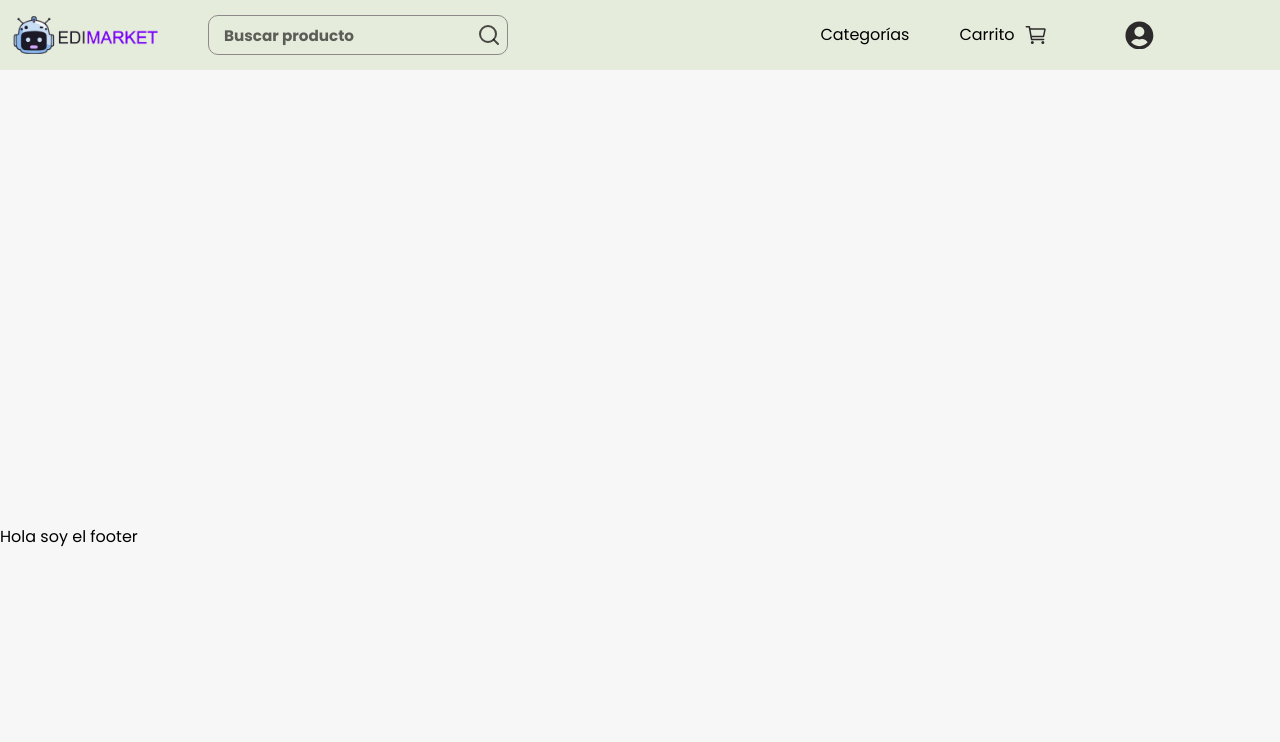
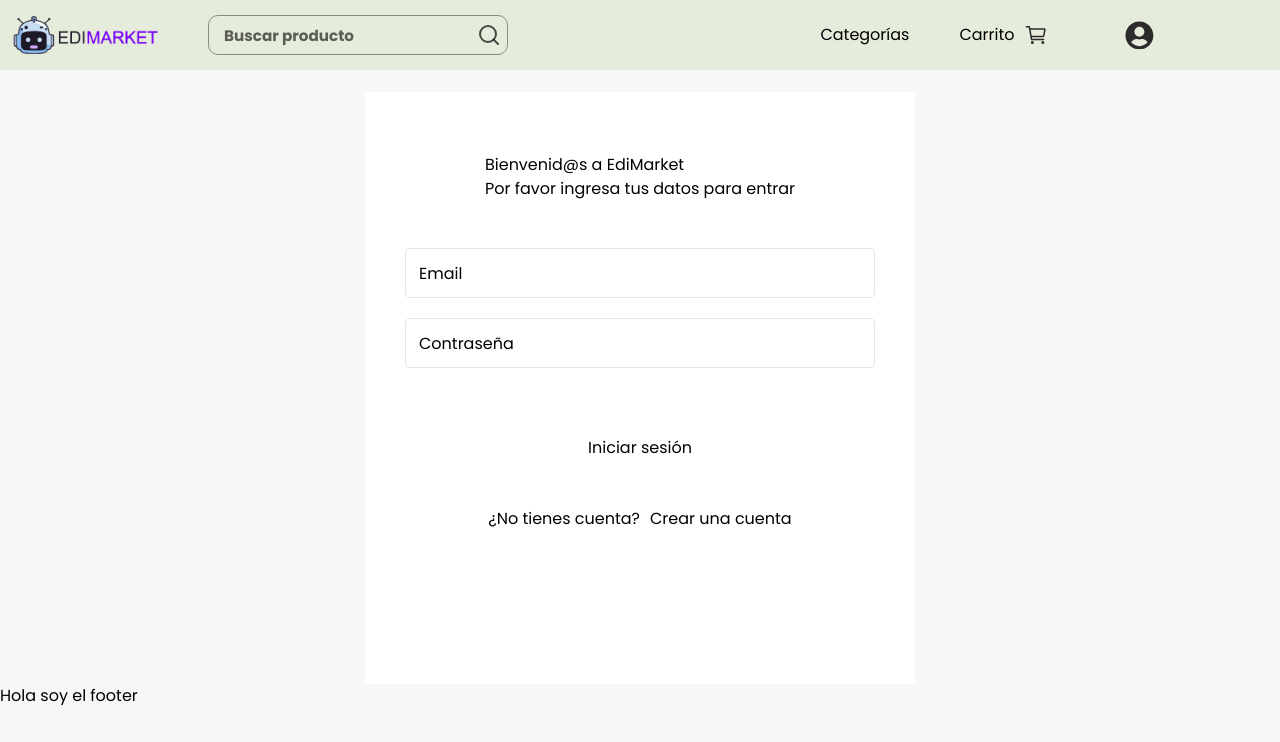
Before and after one commit to SebastianHernandez0/edimarket-2, a React (Vite) app in the folder Frontend/: page /sing-in in a window 1280 px wide. Shown: the top 742 px of the page. Built offline with nearby package versions, Linux system fonts and the light colour scheme.

Commit message:
Reutilizando código para vista iniciar sesión

```diff
--- a/Frontend/src/components/navbar/Navbar.jsx
+++ b/Frontend/src/components/navbar/Navbar.jsx
@@ -119,7 +119,7 @@ export function Navbar() {
           <div className="navbar__user__menu__container ">
             <Perfil>
               <div className="navbar__user__menu bg-gray-50 shadow-md">
-                <NavLink className="navbar__user__menu__link">
+                <NavLink to="/sing-in" className="navbar__user__menu__link">
                   Iniciar sesión
                 </NavLink>
                 <NavLink to="/sing-up" className="navbar__user__menu__link">
--- a/Frontend/src/pages/singIn/SingIn.jsx
+++ b/Frontend/src/pages/singIn/SingIn.jsx
@@ -1,9 +1,43 @@
 import "./singIn.css";
+import { NavLink } from "react-router-dom";
+import { PerfilBtn } from "../../components/perfilBtn/PerfilBtn";
 
 export function SingIn() {
   return (
     <section className="login__container">
-      <h1 className="login__title">Hola soy el login</h1>
+      <div className="login__form__container">
+        <form className="login__form">
+          <div className="login__form__title__container">
+            <h1 className="login__form__title text-center text-2xl font-medium">
+              Bienvenid@s a EdiMarket
+            </h1>
+            <p className="login__form__paragraph text-center text-sm my-2">
+              Por favor ingresa tus datos para entrar
+            </p>
+          </div>
+          <div className="login__form__input__container">
+            <div className="login__input__container">
+              <input className="login__form__input" type="text" required />
+              <p className="login__form__input__paragraph text-sm">Email</p>
+            </div>
+            <div className="login__input__container">
+              <input className="login__form__input" type="password" required />
+              <p className="login__form__input__paragraph text-sm">
+                Contraseña
+              </p>
+            </div>
+          </div>
+          <PerfilBtn className="login__form__btn bg-teal-300 w-6/12 h-11 rounded-3xl font-semibold text-center">
+            Iniciar sesión
+          </PerfilBtn>
+          <div className="login__form__singin">
+            <p className="login__form__paragraph text-sm">¿No tienes cuenta?</p>
+            <NavLink to="/sing-up" className="login__form__link text-sm text-teal-500 font-bold">
+              Crear una cuenta
+            </NavLink>
+          </div>
+        </form>
+      </div>
     </section>
   );
 }
--- a/Frontend/src/pages/singIn/singIn.css
+++ b/Frontend/src/pages/singIn/singIn.css
@@ -0,0 +1,85 @@
+.login__container {
+    grid-area: home;
+    margin: 20px;
+  }
+  .login__container {
+    background: #ffffff;
+    max-width: 550px;
+    display: flex;
+  }
+  .login__form__container {
+    display: flex;
+    height: 500px;
+    width: 100%;
+    border-radius: 10px;
+    padding: 14px;
+  }
+  .login__form {
+    width: 100%;
+    display: flex;
+    flex-direction: column;
+    justify-content: space-evenly;
+    align-items: center;
+  }
+  .login__form__singin {
+    display: flex;
+    align-items: center;
+    justify-content: center;
+    gap: 10px;
+  }
+  .login__input__container {
+    position: relative;
+    width: 100%;
+  }
+  .login__form__input__container {
+    width: 100%;
+  }
+  .login__form__input {
+    background-color: transparent;
+    display: flex;
+    margin: 0 auto;
+    padding: 0 13px;
+    margin-bottom: 20px;
+    width: 90%;
+    border: 1px solid var(--navOpacity);
+    border-radius: 5px;
+    height: 50px;
+  }
+  .login__form__input:focus {
+    border: 2px solid var(--verdeAgua);
+    outline: none;
+  }
+  .login__form__input__paragraph {
+    background: white;
+    transition: 0.2s ease;
+    position: absolute;
+    top: 14px;
+    left: 40px;
+    pointer-events: none;
+  }
+  .login__form__link:hover {
+    text-decoration: underline;
+  }
+  .login__form__input:focus + .login__form__input__paragraph,
+  .login__form__input:valid + .login__form__input__paragraph {
+    transform: translate(-15px, -24px) scale(0.88);
+  }
+  .login__form__btn {
+    transition: filter 0.2s linear;
+  }
+  .login__form__btn:hover {
+    filter: brightness(80%);
+  }
+  .login__form__btn:active {
+    outline: 2px solid var(--dark_2);
+    border: none;
+  }
+
+  /*VERSIÓN DESKTOP*/
+
+  @media (min-width: 576px) {
+    .login__container {
+      margin: 0 auto;
+      width: 100%;
+    }
+  }
--- a/Frontend/src/pages/singUp/singUp.jsx
+++ b/Frontend/src/pages/singUp/singUp.jsx
@@ -48,7 +48,7 @@ export function SingUp() {
             <p className="register__form__paragraph text-sm">
               ¿Ya tienes cuenta?
             </p>
-            <NavLink className="register__form__link text-sm text-teal-500 font-bold">
+            <NavLink to="/sing-in" className="register__form__link text-sm text-teal-500 font-bold">
               Iniciar Sesión
             </NavLink>
           </div>
```
